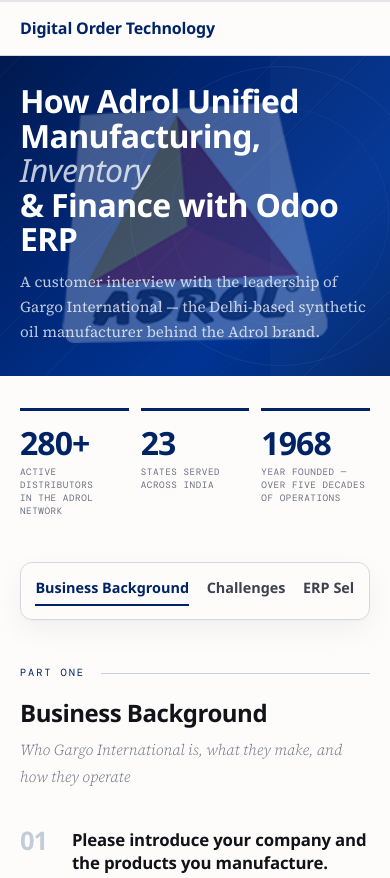
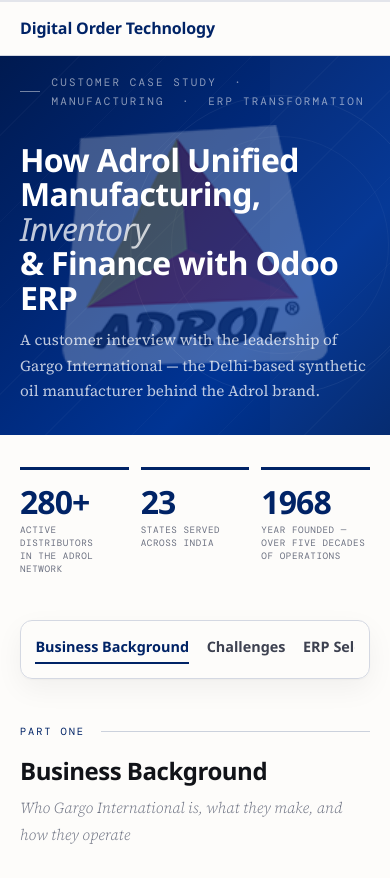
Before and after one commit to Digital-Order-Pvt-Ltd/dotpl-website-case-study-pages, a plain HTML site: page index.html in a window 390 px wide. Shown: the top 878 px of the page. Drawn offline with nearby package versions, Linux system fonts and the light colour scheme; a web font is replaced by a local one.

Commit message:
add eyebrow

```diff
--- a/index.html
+++ b/index.html
@@ -49,11 +49,11 @@
     <div class="hero__content">
 
       <div class="hero__text">
-        <!-- <div class="hero__eyebrow">
+        <div class="hero__eyebrow">
           <span class="hero__eyebrow-line" aria-hidden="true"></span>
           <span class="hero__eyebrow-text">Customer Case Study &nbsp;·&nbsp; Manufacturing &nbsp;·&nbsp; ERP
             Transformation</span>
-        </div> -->
+        </div>
         <h1 class="hero__title">
           How Adrol Unified<br />
           Manufacturing, <em>Inventory</em><br />
--- a/js/navigation.js
+++ b/js/navigation.js
@@ -22,6 +22,7 @@
   if (!items.length) return;
 
   const siteNav = document.querySelector(".site-nav");
+  let currentActiveLink = items[0].link;
 
   function getStickyOffset() {
     const siteNavHeight =
@@ -51,13 +52,21 @@
       }
 
     });
+
     // console.log("ACTIVE:", activeLink.textContent);
-    activeLink.scrollIntoView({
-      behavior: "auto",
-      inline: "center",
-      block: "nearest"
-    });
 
+    if (
+      window.innerWidth <= 768 &&
+      currentActiveLink !== activeLink
+    ) {
+      currentActiveLink = activeLink;
+
+      activeLink.scrollIntoView({
+        behavior: "auto",
+        inline: "center",
+        block: "nearest"
+      });
+    }
   }
 
   function updateActiveLink() {
```
